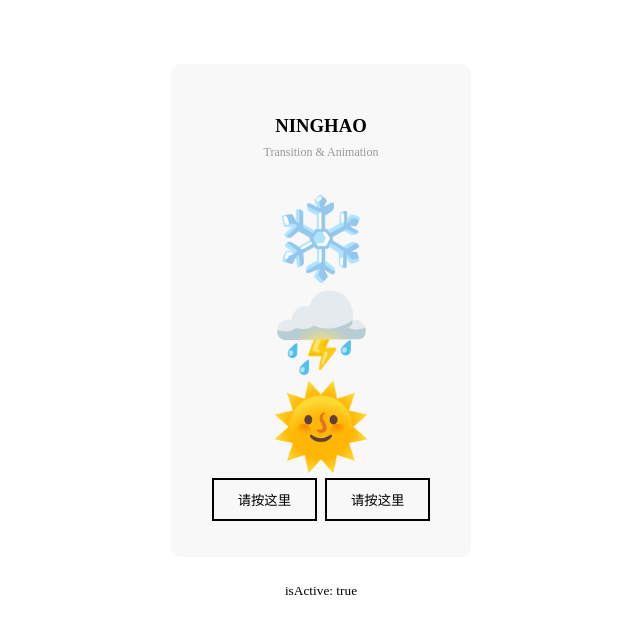
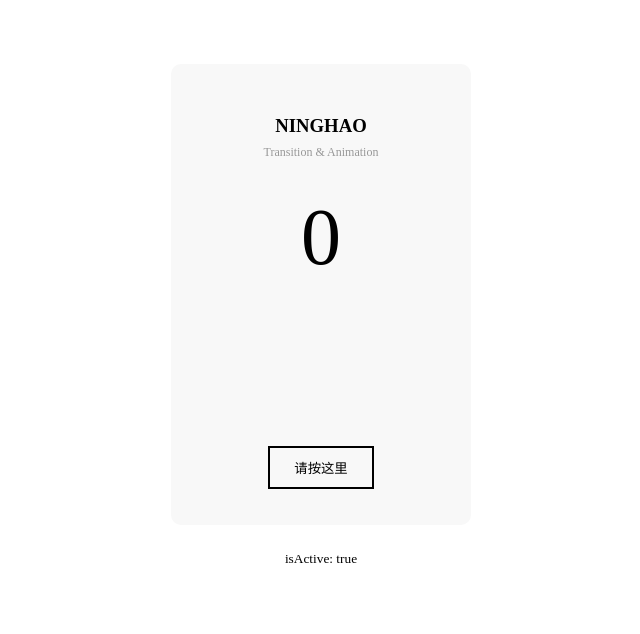
Before and after one commit to Maogxer/xb2-vue, a Vue app: page / in a window 1280 px wide. Shown: the top 634 px of the page, without its empty margins (319-959 px from the left). Built offline with nearby package versions, Linux system fonts and the light colour scheme.

Commit message:
状态的过渡

```diff
--- a/package.json
+++ b/package.json
@@ -9,6 +9,7 @@
   },
   "dependencies": {
     "core-js": "^3.23.3",
+    "gsap": "^3.10.4",
     "lodash": "^4.17.21",
     "vue": "^3.2.13",
     "vue-router": "^4.0.3",
--- a/src/app/app.vue
+++ b/src/app/app.vue
@@ -6,21 +6,10 @@
         <div class="card-subtitle">Transition & Animation</div>
       </div>
       <div class="card_content">
-        <transition-group name="custom"
-                          leave-active-class="animate__animated animate__swing">
-          <div class="emoji"
-               v-for="emoji in emojiList"
-               :key="emoji">
-            {{ emoji }}
-          </div>
-        </transition-group>
+        <div class="emoji">{{ animateNumber }}</div>
       </div>
       <div class="card_action">
-        <button @click="shuffle"
-                :class="{ active: isActive }">
-          请按这里
-        </button>
-        <button @click="pop"
+        <button @click="number = number + 10"
                 :class="{ active: isActive }">
           请按这里
         </button>
@@ -35,24 +24,39 @@
 
 <script>
 import _ from 'lodash';
+import gsap from 'gsap';
 
 export default {
   data () {
     return {
       name: 'NINGHAO',
       isActive: true,
-      emojiList: ['❄️', '⛈️', '🌞']
+      emojiList: ['❄️', '⛈️', '🌞'],
+      number: 0,
+      tweenedNumber: 0
     };
+  },
+
+  computed: {
+    animateNumber () {
+      return this.tweenedNumber.toFixed(0);
+    }
+  },
+
+  watch: {
+    number (newValue) {
+      gsap.to(this.$data, { duration: 0.5, tweenedNumber: newValue })
+    }
   },
 
   methods: {
     shuffle () {
       this.emojiList = _.shuffle(this.emojiList);
-    },
+    }
+  },
 
-    pop () {
-      this.emojiList.pop();
-    }
+  pop () {
+    this.emojiList.pop();
   }
 }
 </script>
```
Also changed, not shown: 1 other file (tests, documents, lock files or other folders).
